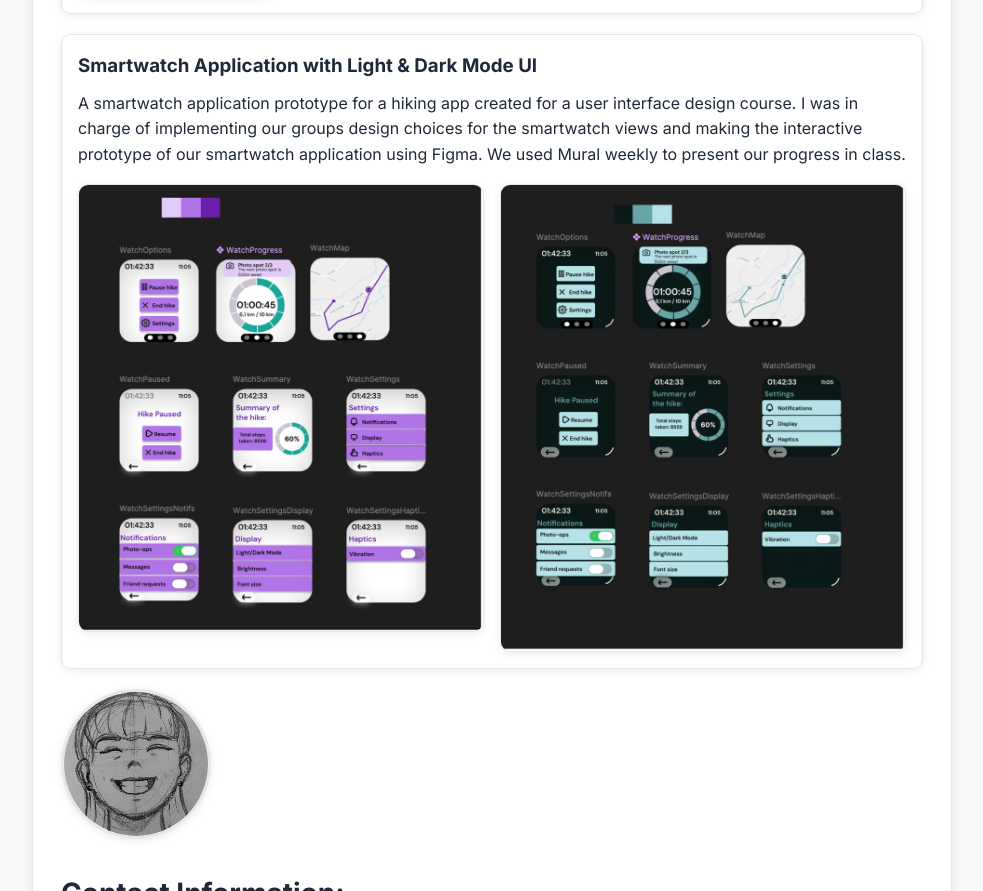
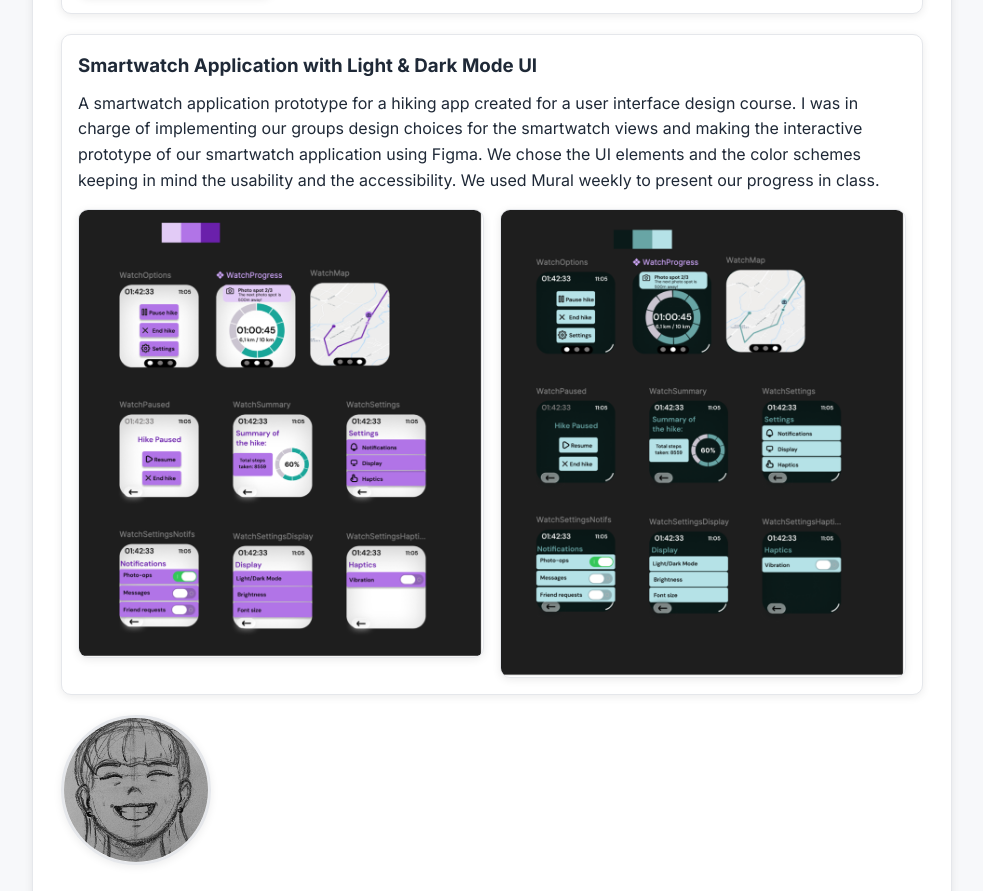
Before and after one commit to helmihokkanen/helmihokkanen.github.io, a plain HTML site: page index.html in a window 1280 px wide. Shown: the part 2178-3069 px from the top of the page, without its empty margins (148-1131 px from the left). Drawn offline with Linux system fonts and the light colour scheme.

Commit message:
Update index.html

```diff
--- a/index.html
+++ b/index.html
@@ -143,7 +143,8 @@
         <p>
         A smartwatch application prototype for a hiking app created for a user interface design course. I was in charge of
         implementing our groups design choices for the smartwatch views and making the interactive
-        prototype of our smartwatch application using Figma. We used Mural weekly to present our progress in class.
+        prototype of our smartwatch application using Figma. We chose the UI elements and the color schemes keeping in mind the usability and
+        the accessibility. We used Mural weekly to present our progress in class.
         </p>
 
         <div class="project-images">
```
